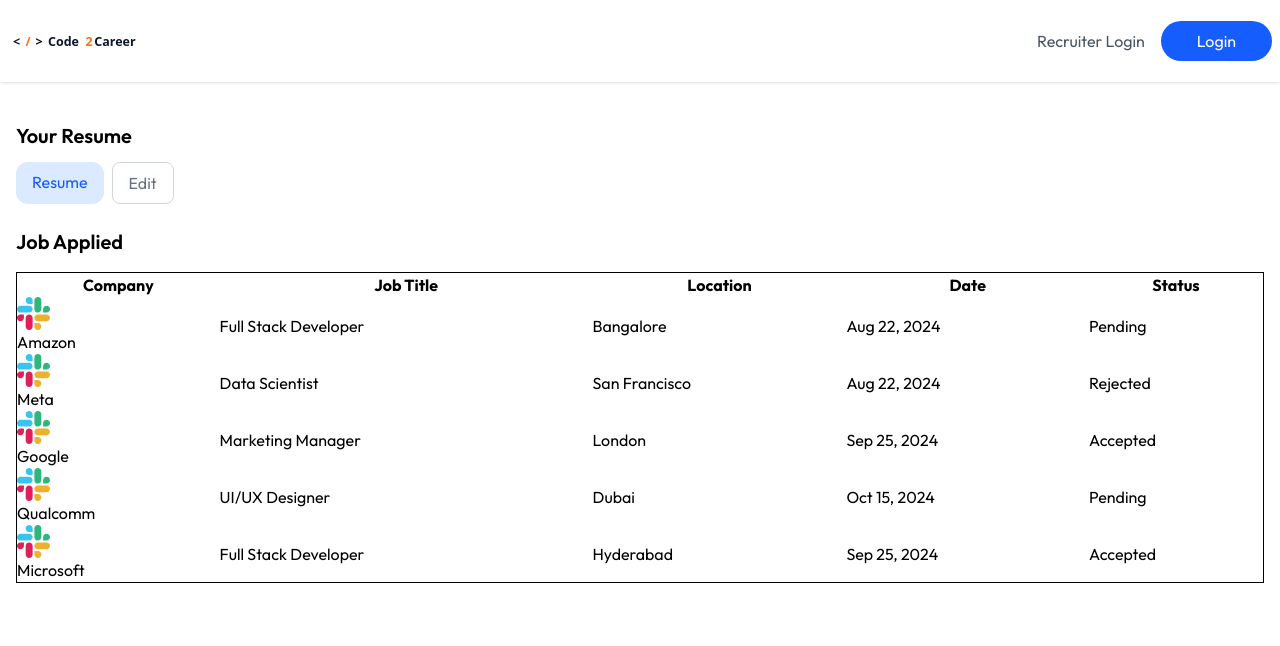
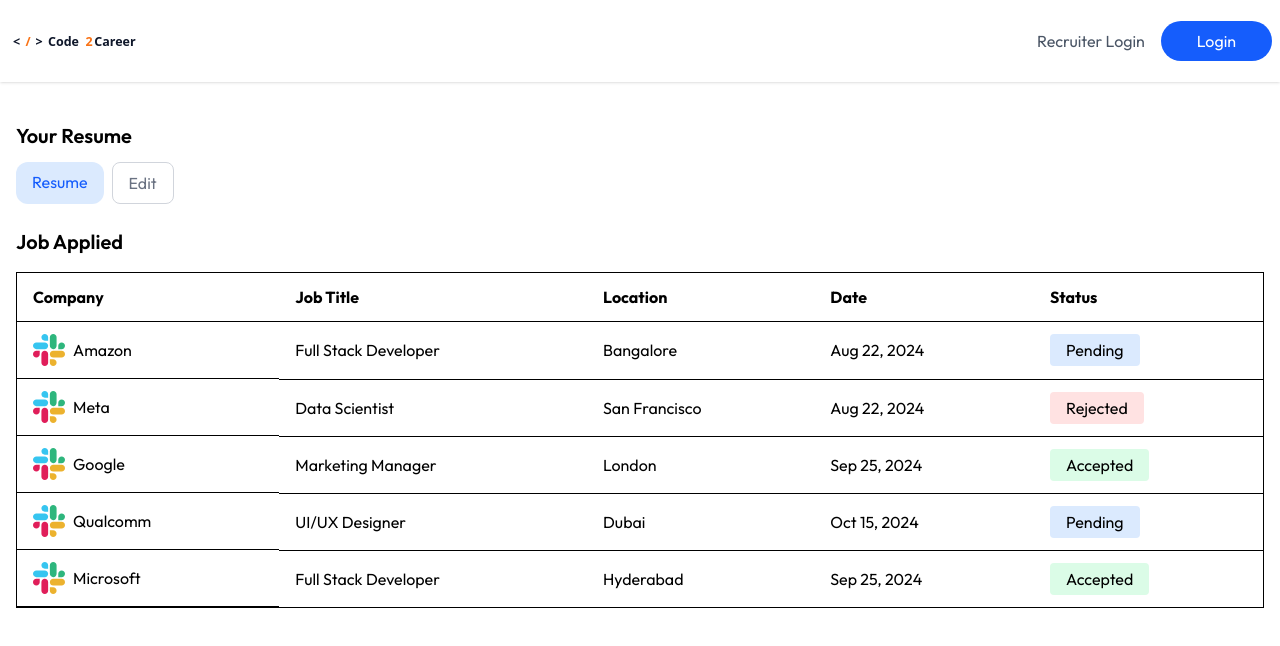
Before and after one commit to Anupkumar7196/Code2Career, a React (Vite) app: page /applications in a window 1280 px wide. Shown: the top 646 px of the page. Built offline with nearby package versions, Linux system fonts and the light colour scheme; no server answers.

Commit message:
updatestatus

```diff
--- a/src/pages/Applications.jsx
+++ b/src/pages/Applications.jsx
@@ -36,24 +36,26 @@
         <table className='min-w-full bg-white border rounded-lg'>
           <thead>
             <tr>
-              <th>Company</th>
-              <th>Job Title</th>
-              <th>Location</th>
-              <th>Date</th>
-              <th>Status</th>
+              <th className='py-3 px-4 border-b text-left'>Company</th>
+              <th className='py-3 px-4 border-b text-left'>Job Title</th>
+              <th className='py-3 px-4 border-b text-left max-sm:hidden'>Location</th>
+              <th className='py-3 px-4 border-b text-left max-sm:hidden'>Date</th>
+              <th className='py-3 px-4 border-b text-left'>Status</th>
             </tr>
           </thead>
           <tbody>
             {jobsApplied.map((job, index)=> true ? (
               <tr>
-                <td>
-                  <img src={job.logo} alt="" />
+                <td className='py-3 px-4 flex items-center gap-2 border-b'>
+                  <img className='w-8 h-8' src={job.logo} alt="" />
                   {job.company}
                 </td>
-                <td>{job.title}</td>
-                <td>{job.location}</td>
-                <td>{moment(job.date).format('ll')}</td>
-                <td>{job.status}</td>
+                <td className='py-2 px-4 border-b'>{job.title}</td>
+                <td className='py-2 px-4 border-b max-sm:hidden'>{job.location}</td>
+                <td className='py-2 px-4 border-b max-sm:hidden'>{moment(job.date).format('ll')}</td>
+                <td className='py-2 px-4 border-b'>
+                  <span className={`${job.status === 'Accepted' ? 'bg-green-100' : job.status === 'Rejected' ? 'bg-red-100' : 'bg-blue-100'} px-4 py-1.5 rounded`}>{job.status}</span>
+                  </td>
               </tr>
             ) : (null))}
           </tbody>
```
